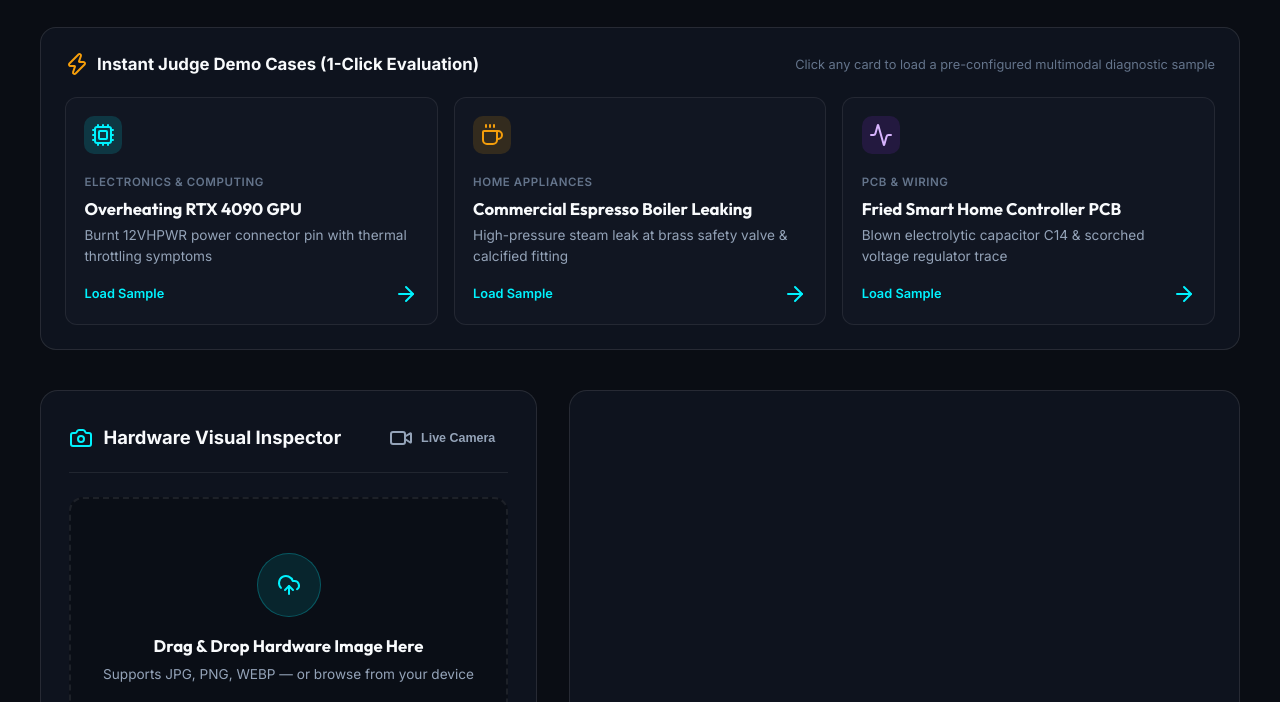
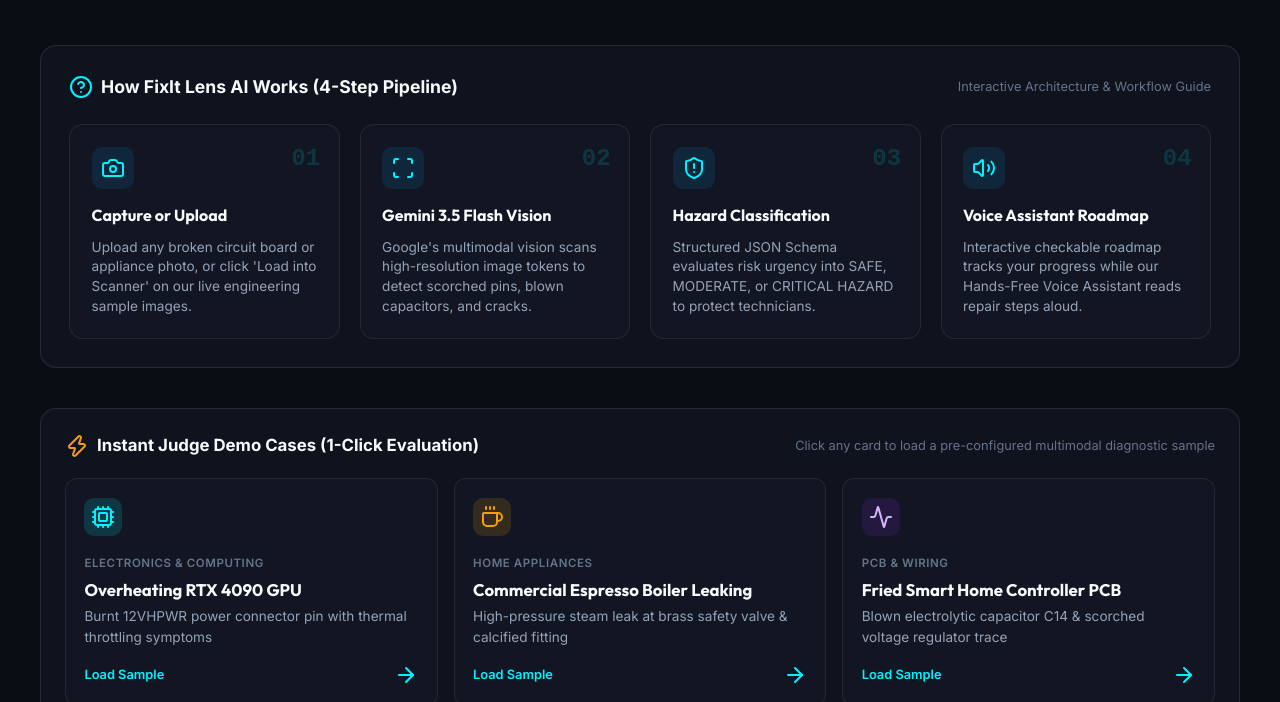
Before and after one commit to sheikh-mohammad-rakib/Fixit-Lens-Ai, a website: page index.html in a window 1280 px wide. Shown: the part 341-1043 px from the top of the page. Drawn offline with nearby package versions, Linux system fonts and the light colour scheme.

Commit message:
feat: add interactive 4-step How It Works architecture guide and navigation button

```diff
--- a/index.html
+++ b/index.html
@@ -44,6 +44,10 @@
                 <i data-lucide="key"></i>
                 <span>API Config</span>
             </button>
+            <a href="#howItWorksSection" class="btn btn-outline" title="How to Use FixIt Lens AI">
+                <i data-lucide="help-circle"></i>
+                <span>How It Works</span>
+            </a>
             <a href="#demoSection" class="btn btn-hackathon">
                 <i data-lucide="trophy"></i>
                 <span>Hackathon Demo Mode</span>
@@ -61,6 +65,43 @@
             <p class="hero-desc">
                 Drop an image or capture your workbench live. FixIt Lens AI analyzes circuits, appliances, and broken machinery to generate interactive step-by-step repair guides and hazard assessments.
             </p>
+        </section>
+
+        <!-- How It Works Section -->
+        <section id="howItWorksSection" class="how-it-works-section">
+            <div class="how-header">
+                <div class="how-header-title">
+                    <i data-lucide="help-circle"></i>
+                    <span>How FixIt Lens AI Works (4-Step Pipeline)</span>
+                </div>
+                <span class="demo-hint">Interactive Architecture & Workflow Guide</span>
+            </div>
+            <div class="how-steps-grid">
+                <div class="how-step-card">
+                    <div class="how-step-num">01</div>
+                    <div class="how-step-icon"><i data-lucide="camera"></i></div>
+                    <h4>Capture or Upload</h4>
+                    <p>Upload any broken circuit board or appliance photo, or click 'Load into Scanner' on our live engineering sample images.</p>
+                </div>
+                <div class="how-step-card">
+                    <div class="how-step-num">02</div>
+                    <div class="how-step-icon"><i data-lucide="scan"></i></div>
+                    <h4>Gemini 3.5 Flash Vision</h4>
+                    <p>Google's multimodal vision scans high-resolution image tokens to detect scorched pins, blown capacitors, and cracks.</p>
+                </div>
+                <div class="how-step-card">
+                    <div class="how-step-num">03</div>
+                    <div class="how-step-icon"><i data-lucide="shield-alert"></i></div>
+                    <h4>Hazard Classification</h4>
+                    <p>Structured JSON Schema evaluates risk urgency into SAFE, MODERATE, or CRITICAL HAZARD to protect technicians.</p>
+                </div>
+                <div class="how-step-card">
+                    <div class="how-step-num">04</div>
+                    <div class="how-step-icon"><i data-lucide="volume-2"></i></div>
+                    <h4>Voice Assistant Roadmap</h4>
+                    <p>Interactive checkable roadmap tracks your progress while our Hands-Free Voice Assistant reads repair steps aloud.</p>
+                </div>
+            </div>
         </section>
 
         <!-- Hackathon Instant Demo Bar -->
--- a/style.css
+++ b/style.css
@@ -281,6 +281,96 @@ h1, h2, h3, h4, .brand-title {
 .hero-desc {
     color: var(--text-secondary);
     font-size: 1.1rem;
+}
+
+/* How It Works Section */
+.how-it-works-section {
+    background: var(--glass-bg);
+    border: 1px solid var(--glass-border);
+    border-radius: 16px;
+    padding: 1.75rem;
+    margin-bottom: 2.5rem;
+    position: relative;
+    overflow: hidden;
+}
+
+.how-header {
+    display: flex;
+    justify-content: space-between;
+    align-items: center;
+    margin-bottom: 1.5rem;
+}
+
+.how-header-title {
+    display: flex;
+    align-items: center;
+    gap: 0.5rem;
+    font-weight: 700;
+    color: var(--text-primary);
+    font-size: 1.1rem;
+}
+
+.how-header-title svg {
+    color: var(--primary);
+}
+
+.how-steps-grid {
+    display: grid;
+    grid-template-columns: repeat(auto-fit, minmax(240px, 1fr));
+    gap: 1.25rem;
+}
+
+.how-step-card {
+    background: var(--bg-surface);
+    border: 1px solid var(--border-color);
+    border-radius: 14px;
+    padding: 1.35rem;
+    position: relative;
+    transition: all 0.3s cubic-bezier(0.16, 1, 0.3, 1);
+    display: flex;
+    flex-direction: column;
+    gap: 0.65rem;
+}
+
+.how-step-card:hover {
+    border-color: var(--primary);
+    transform: translateY(-4px);
+    box-shadow: 0 10px 25px -5px rgba(14, 165, 233, 0.15);
+}
+
+.how-step-num {
+    position: absolute;
+    top: 1rem;
+    right: 1.15rem;
+    font-size: 1.5rem;
+    font-weight: 800;
+    font-family: monospace;
+    opacity: 0.15;
+    color: var(--primary);
+}
+
+.how-step-icon {
+    width: 42px;
+    height: 42px;
+    border-radius: 10px;
+    background: rgba(14, 165, 233, 0.12);
+    color: var(--primary);
+    display: flex;
+    align-items: center;
+    justify-content: center;
+    margin-bottom: 0.25rem;
+}
+
+.how-step-card h4 {
+    font-size: 1rem;
+    font-weight: 700;
+    color: var(--text-primary);
+}
+
+.how-step-card p {
+    font-size: 0.85rem;
+    color: var(--text-secondary);
+    line-height: 1.45;
 }
 
 /* Hackathon Demo Showcase Bar */
```
